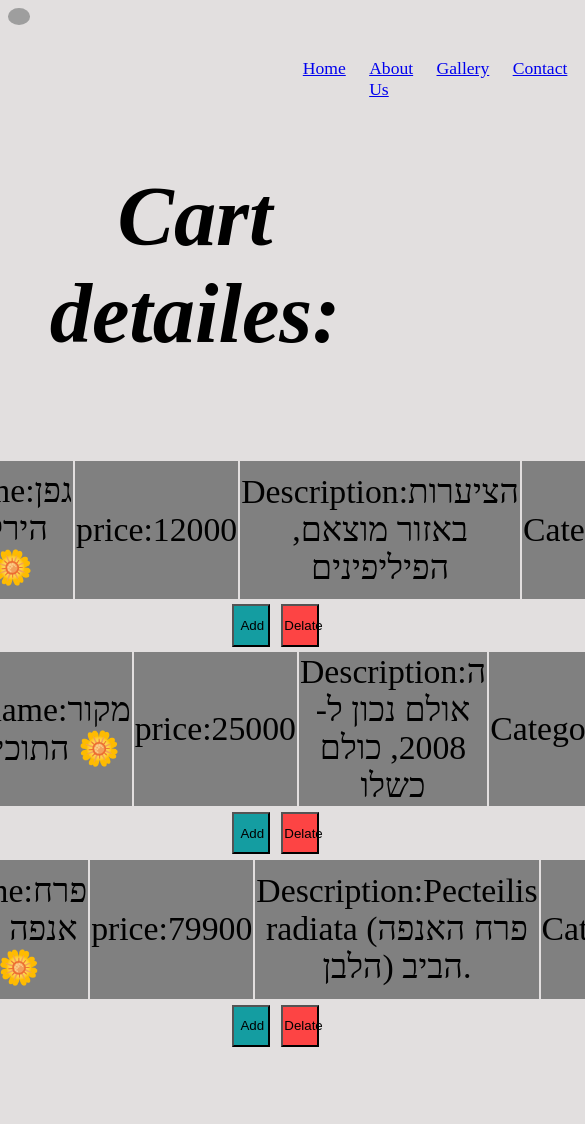
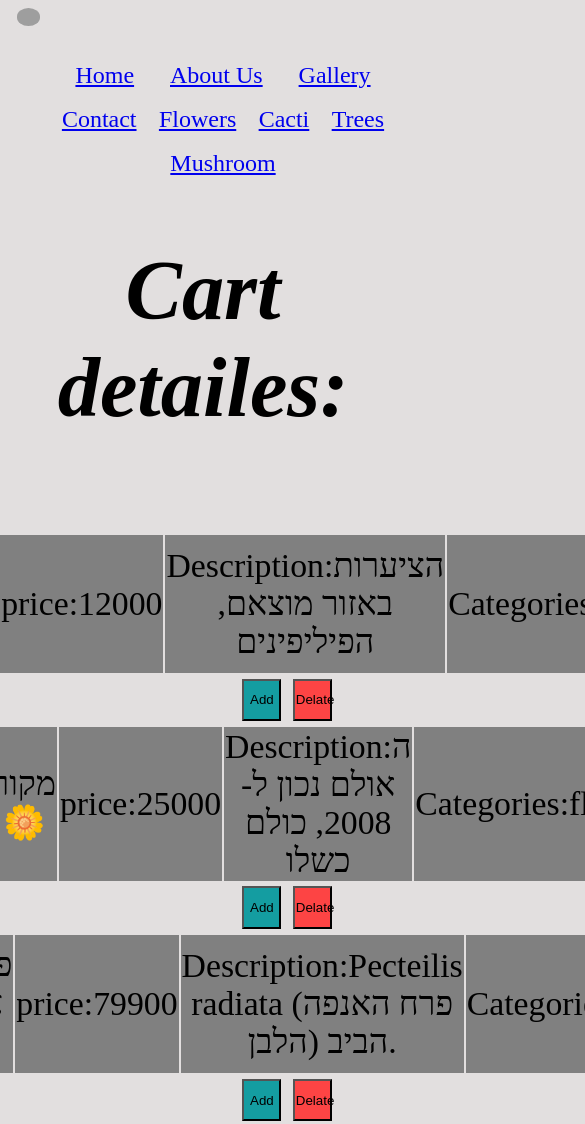
Before and after one commit to haimarka/Nature-Store-JS-Project-29.9, a plain HTML site: page html/cart.html in a window 390 px wide. Shown: the top 1124 px of the page, 585 px wide, since content can reach past the window. Drawn offline with Linux system fonts and the light colour scheme; grey boxes are pictures that could not be loaded.

Commit message:
fix responsive

```diff
--- a/CSS/aboutUs.css
+++ b/CSS/aboutUs.css
@@ -132,13 +132,13 @@ footer{
         height: 100%;
         width: 100%;
     }
-    .navbar{
-        font-size: 80%;
+    ul{
+        flex-wrap: wrap;
+
     }
-
-    .navbar li{
-        width: 1vw;
-
+    a{
+        margin: 1%;
+        padding: 5px;
     }
 
     h1{
--- a/CSS/cartStyle.css
+++ b/CSS/cartStyle.css
@@ -31,6 +31,10 @@ h1 ,p{
     text-align: center;
     font-size: 10vh;
     font-style: italic;
+}
+
+h2{
+    text-align: center;
 }
 
 table{
@@ -94,20 +98,20 @@ footer{
 
 
 @media screen and (max-width:426px){
+    body{
+        height: 100%;
+        width: 100%;
+    }
     ul{
-        font-size: 110%;
-        width: 1vw;
-        margin-left: 65%;
+        flex-wrap: wrap;
+
     }
-    li{
-        margin: 3vw;
+    a{
+        margin: 1%;
+        padding: 5px;
     }
-    table{
-        width: 100vw;
-        margin-left: 20%;
-    }
+
     .cartBtnAdd{
-
         margin-left: 60%;
     }
     .cartBtnDelate{
--- a/CSS/contactUs.css
+++ b/CSS/contactUs.css
@@ -120,13 +120,19 @@ div{
         background-color: greenyellow;
     }
 
+    #logo{
+        border-radius: 50%;
+        height: 30%;
+        width: 30%;
+    }
+
     ul{
-        font-size: 90%;
-        width: 1vw;
-        margin-left: 39%;
+        flex-wrap: wrap;
+
     }
-    li{
-        margin: 1vw;
+    a{
+        margin: 1%;
+        padding: 5px;
     }
 
     .opacityDiv{
--- a/html/cart.html
+++ b/html/cart.html
@@ -26,6 +26,7 @@
         <main>
             <h1>Cart detailes:</h1><br><br>
             <div id="diva1"></div>
+            <div id="click"></div>
             <p id="para"></p>
         </main>
     <footer>
--- a/javascript/cart.js
+++ b/javascript/cart.js
@@ -73,11 +73,12 @@ console.log(cartArray);
 
 var cartBtnAdd = document.getElementsByClassName("cartBtnAdd");
 var tableRowAdd = document.getElementsByClassName("trClass");
+var click = document.getElementById("click");
 
 for (let i = 0; i < cartArray.length; i++) {
     cartBtnAdd[i].onclick = () => {
-        tableRowAdd[i].innerHTML += "";
-        cartArray.push(cartArray[i]);
+        tableRowAdd[i].innerHTML += "<h2>cent add yet</h2>";
+
     }
 }
 console.log(cartArray);
```
Also changed, not shown: CSS/indexStyle.css (+20 -0 lines), Categories/flowers.html (+0 -1 lines), html/Gallery.html (+1 -0 lines), html/aboutUs.html (+1 -0 lines), html/contact.html (+1 -0 lines).
